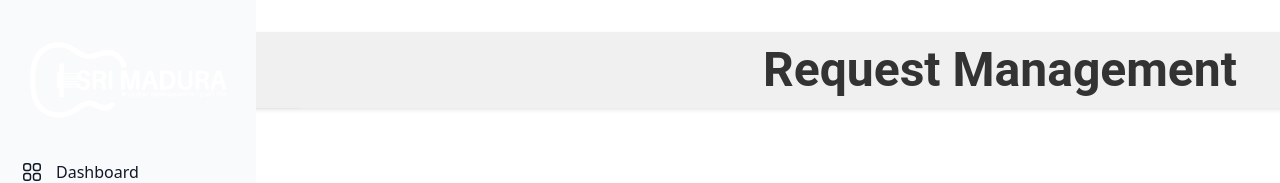
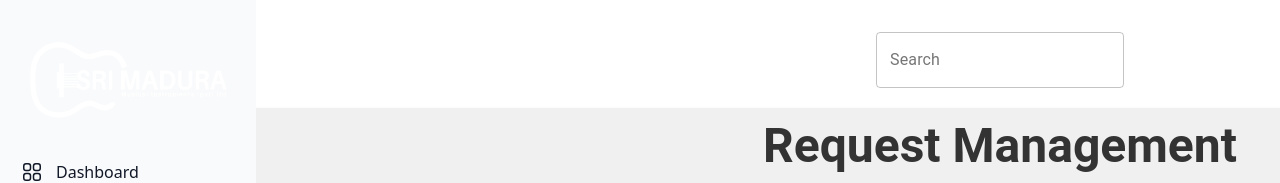
Before and after one commit to hhimansha/Sri-Madhura-online-music-instruments-shop, a React (Create React App) app in the folder client/: page /BulkOrderRequestAdmin in a window 1280 px wide. Shown: the top 183 px of the page. Built offline with nearby package versions, Linux system fonts and the light colour scheme; no server answers.

Commit message:
Update BulkOrderRequestAdmin.js

```diff
--- a/client/src/components/Admin/BulkOrderRequestAdmin.js
+++ b/client/src/components/Admin/BulkOrderRequestAdmin.js
@@ -67,6 +67,7 @@ function BulkOrderRequestAdmin() {
     const [price, setPrice] = useState('');
     const [details, setDetails] = useState([]);
     const [editvalue, setEditvalue] = useState(false);
+    const [searchQuery, setSearchQuery] = useState('');
     const form = useRef();
 
     useEffect(() => {
@@ -110,6 +111,15 @@ function BulkOrderRequestAdmin() {
             });
         }
     };
+    const handleSearch = (event) => {
+        setSearchQuery(event.target.value);
+    };
+
+    const filteredDetails = details.filter((detail) =>
+        detail.item.toLowerCase().includes(searchQuery.toLowerCase()) ||
+        detail.mail.toLowerCase().includes(searchQuery.toLowerCase())
+    );
+
 
     const handleEdit = (rid, itemId, item, quantity, status, price, mail) => {
         const editdata = { rid, itemId, item, quantity, status, price, mail };
@@ -215,6 +225,14 @@ function BulkOrderRequestAdmin() {
         <>
             <AdminNav />
             <div className={classes.root}>
+
+            <TextField
+                label="Search"
+                variant="outlined"
+                value={searchQuery}
+                onChange={handleSearch}
+                style={{ marginBottom: '20px' }}
+            />
                 <div className={classes.header} style={{ backgroundColor: '#f0f0f0', padding: '10px', borderRadius: '5px', boxShadow: '0 2px 4px rgba(0, 0, 0, 0.1)' }}>
                     <Typography variant="h3" component="h1" style={{ color: '#333', fontWeight: 'bold', textAlign: 'center' }}>Request Management</Typography>
                 </div>
@@ -265,7 +283,8 @@ function BulkOrderRequestAdmin() {
                                 </TableRow>
                             </TableHead>
                             <TableBody>
-                                {details.map((details, index) => (
+                            {filteredDetails.map((details, index) => (
+
                                     <TableRow key={details.id} className={index % 2 === 0 ? classes.rowEven : classes.rowOdd}>
                                         <TableCell>{details.rid}</TableCell>
                                         <TableCell>{details.itemId}</TableCell>
```
